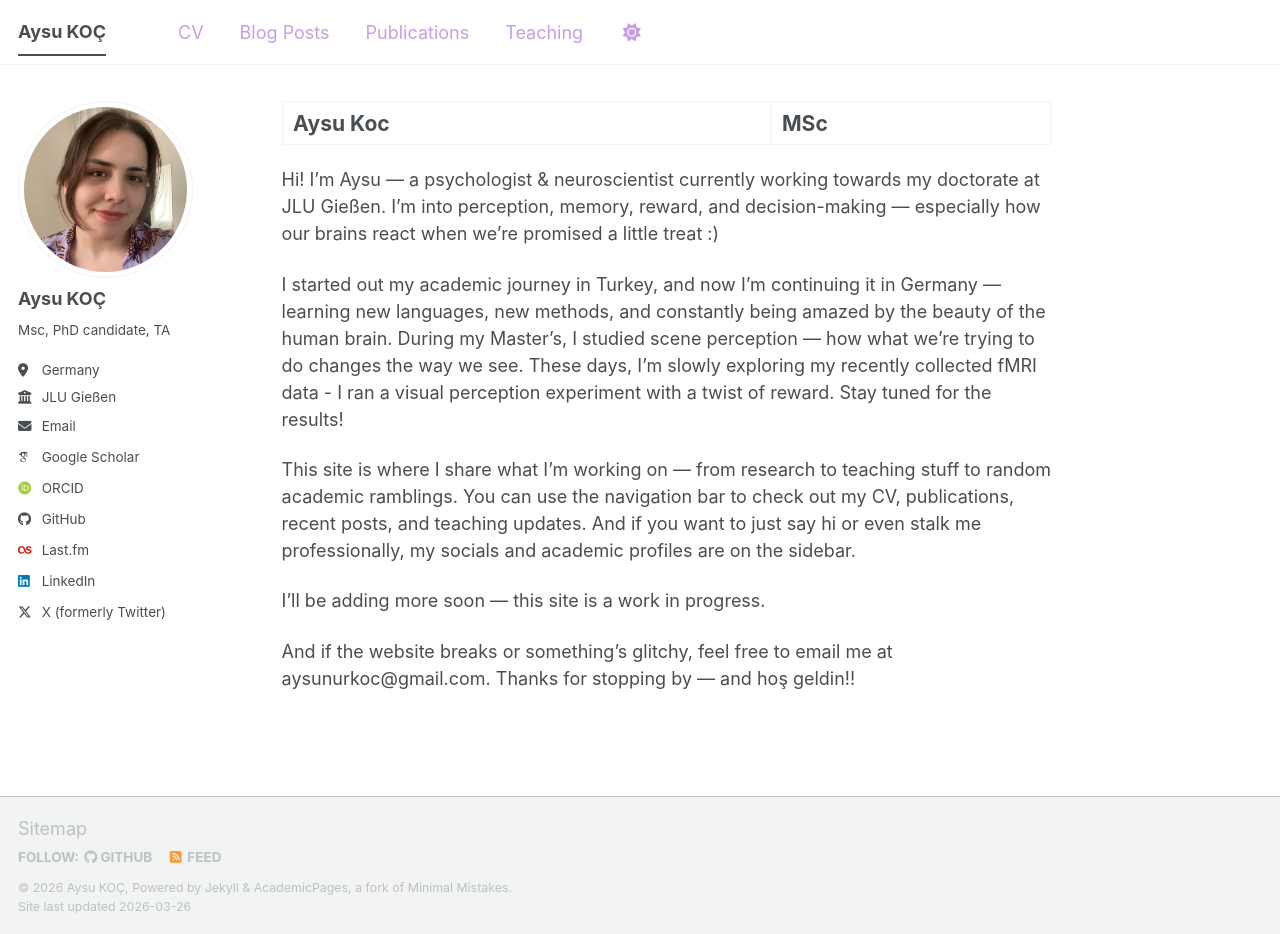
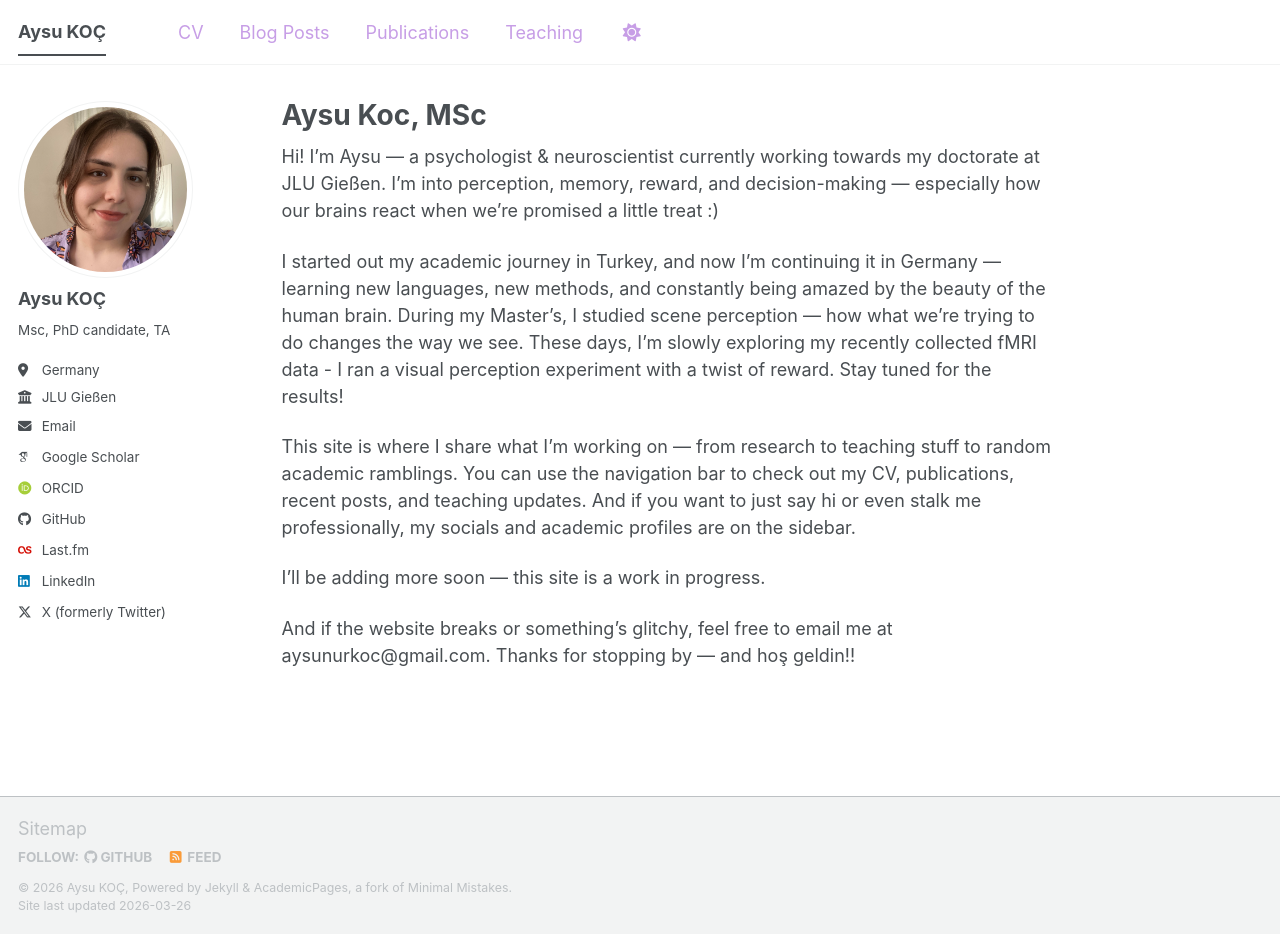
Before and after one commit to aysukoc/aysukoc.github.io, a Jekyll site: the page built from _pages/about.md, in a window 1280 px wide and 934 px high. Built offline with Jekyll 4.4.1, drawn with Linux system fonts in a browser that asks for light colours; some web fonts are replaced; a script bundle is joined from its source files by our own code; library files that are not in the unit come from our copies.

```diff
--- a/_pages/about.md
+++ b/_pages/about.md
@@ -1,6 +1,6 @@
 ---
 permalink: /
-title: "Aysu Koc | MSc"
+title: "Aysu Koc, MSc"
 author_profile: true
 redirect_from:
   - /about/
```
